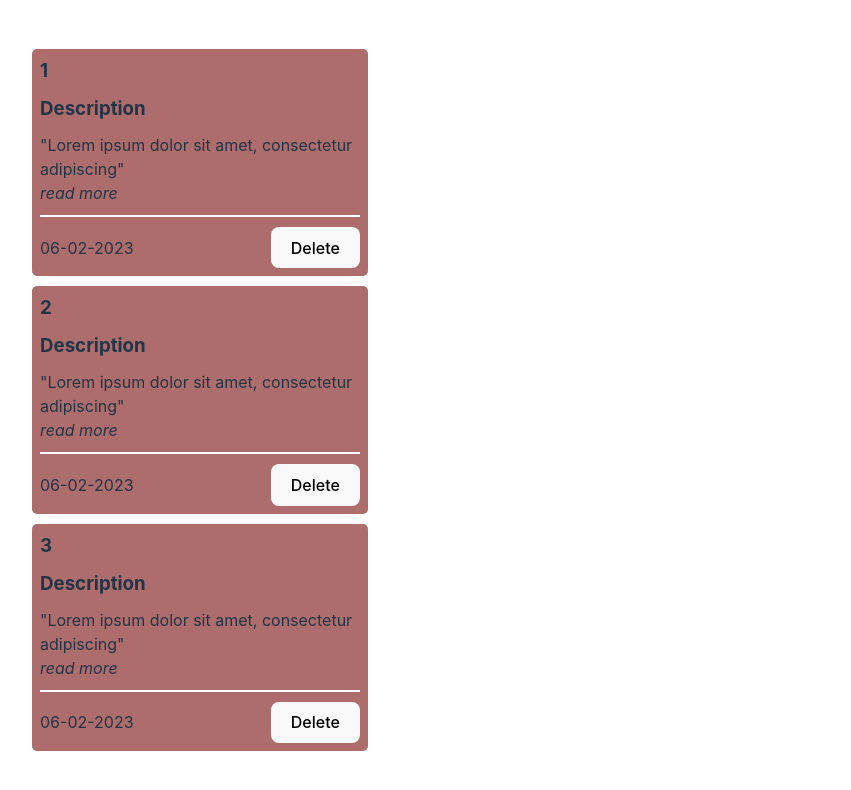
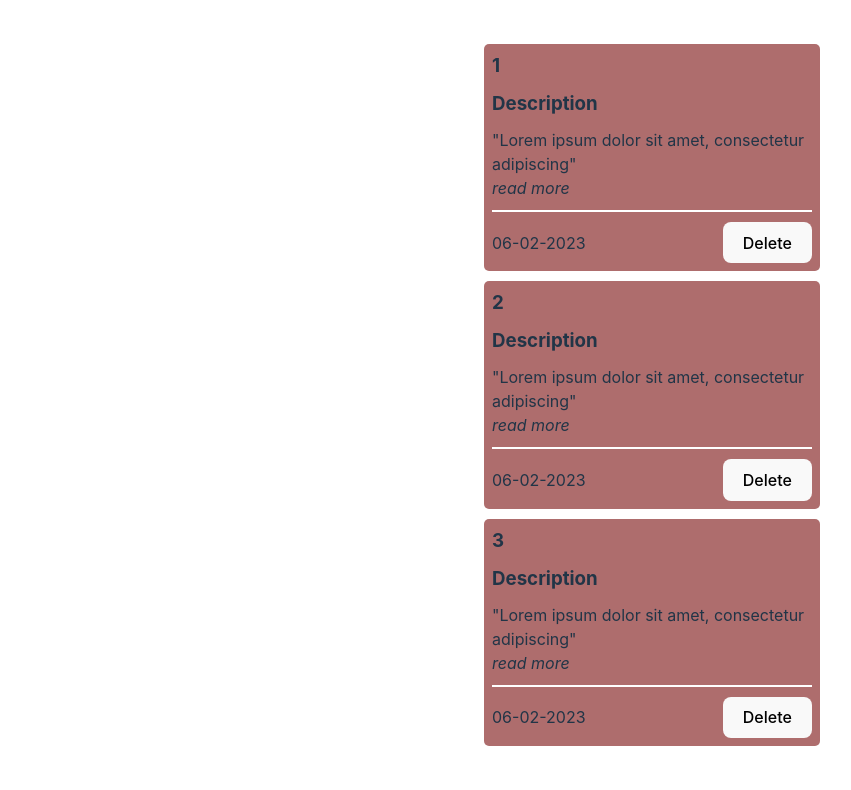
Before and after one commit to Darkmift/state-managment-demo-react, a React (Vite) app: page / in a window 1280 px wide. Shown: the top 790 px of the page, without its empty margins (8-859 px from the left). Built offline with nearby package versions, Linux system fonts and the light colour scheme.

Commit message:
minor css changes

```diff
--- a/src/index.css
+++ b/src/index.css
@@ -2,16 +2,21 @@
   font-family: Inter, system-ui, Avenir, Helvetica, Arial, sans-serif;
   line-height: 1.5;
   font-weight: 400;
-
   color-scheme: light dark;
   color: rgba(255, 255, 255, 0.87);
   background-color: #242424;
-
   font-synthesis: none;
   text-rendering: optimizeLegibility;
   -webkit-font-smoothing: antialiased;
   -moz-osx-font-smoothing: grayscale;
   -webkit-text-size-adjust: 100%;
+}
+
+#root {
+  display: flex;
+  flex-direction: column;
+  width: 100vw;
+  align-items: center;
 }
 
 a {
@@ -27,7 +32,7 @@ body {
   margin: 0;
   display: flex;
   place-items: center;
-  min-width: 320px;
+  width: 100vw;
   min-height: 100vh;
 }
 
```
